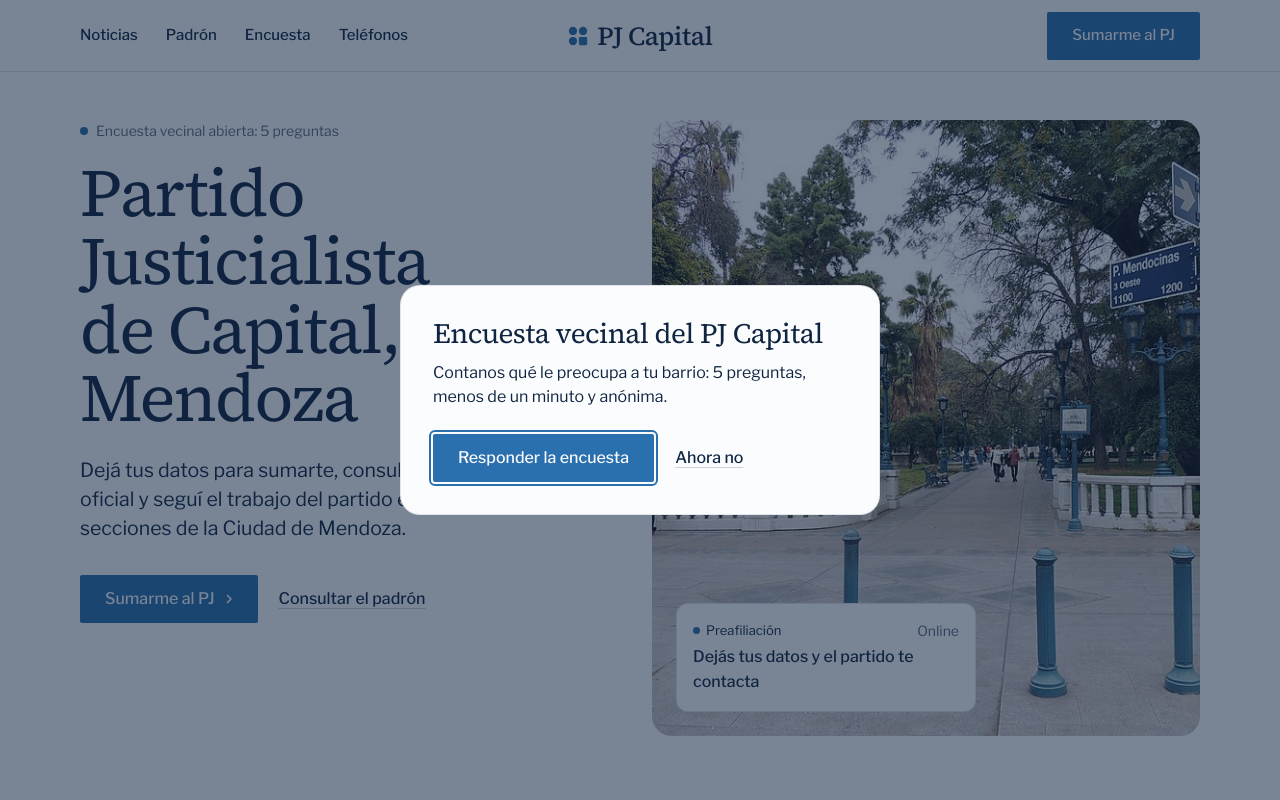
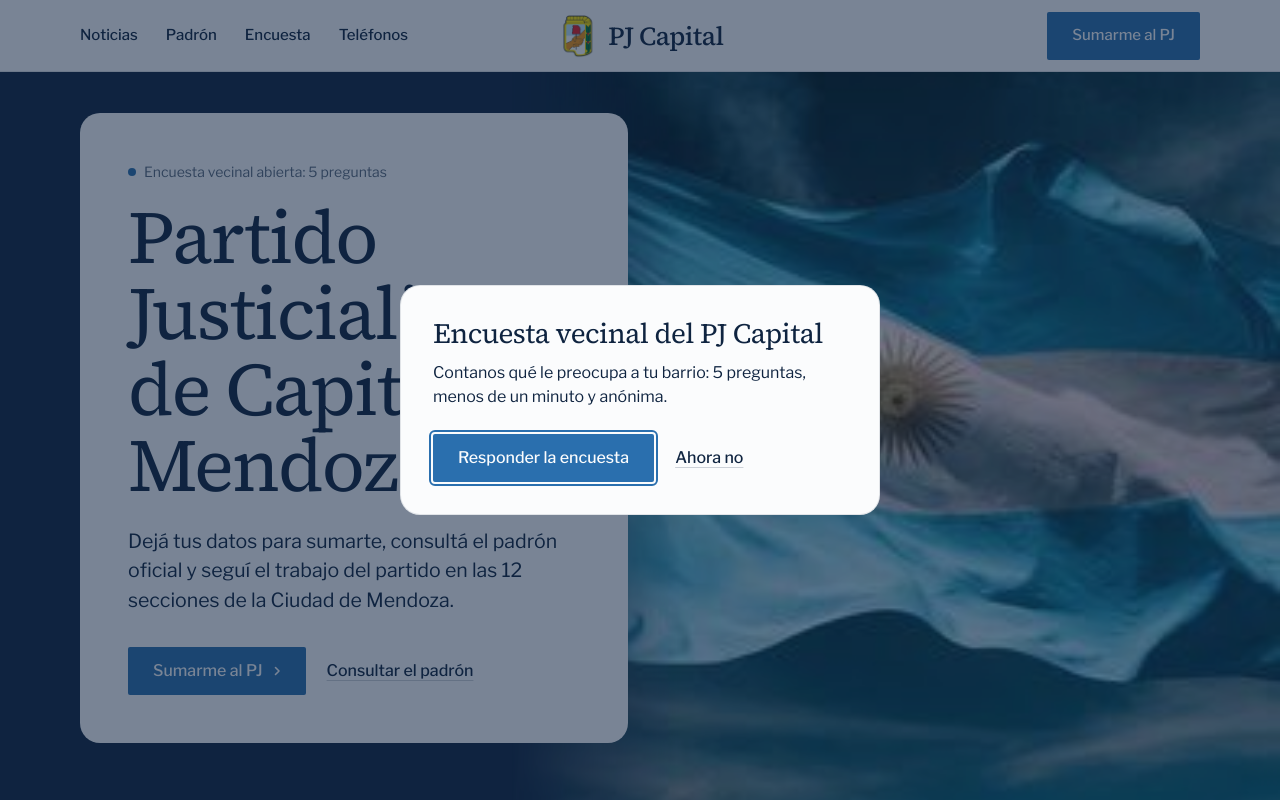
Before and after one commit to Lourdes12587/pj-capital-mendoza, a plain HTML site: page index.html in a window 1280 px wide. Shown: the top 800 px of the page. Drawn offline with nearby package versions, Linux system fonts and the light colour scheme.

Commit message:
Portada con la bandera de fondo y logo del PJ en el menú y el pie
La foto de la Plaza Independencia sale de la portada; la bandera (img/bandera-argentina.jpg)
va de fondo con el texto en el recuadro del kit, y el logo (img/logo-pj.png) reemplaza la
marca de puntos. Créditos regenerados.

Co-Authored-By: Claude Opus 5.5 <noreply@anthropic.com>

```diff
--- a/css/page.css
+++ b/css/page.css
@@ -140,3 +140,21 @@
   .tel-col .rows > li { padding-block: var(--s-3); }
 }
 @media (min-width: 640px) and (max-width: 1023px) { .news__card > .news__pic { aspect-ratio: 4 / 5; } }
+
+/* logo del partido (img/logo-pj.png) en el menú y en el pie, en lugar de la marca del kit */
+.nav__logo .nav__logo-img { height: 44px; width: auto; flex: none; }
+@media (max-width: 639px) { .nav__logo .nav__logo-img { height: 34px; } }
+.closing .nav__logo .nav__logo-img { height: 56px; }
+
+/* portada: la bandera es una imagen chica (236 px de ancho). En escritorio ocupa el lado derecho
+   sobre azul marino, así se estira menos y el sol queda a la vista; el borde izquierdo se funde con el fondo. */
+@media (min-width: 1024px) {
+  .hero--photo { background: var(--p-ink); }
+  .hero--photo > .hero__bg { left: auto; right: 0; width: 60%;
+    -webkit-mask-image: linear-gradient(90deg, transparent 0, #000 22%); mask-image: linear-gradient(90deg, transparent 0, #000 22%); }
+}
+/* celular: foto más baja y sin la línea de la encuesta, para que la portada entre en una pantalla */
+@media (max-width: 639px) {
+  .hero--photo { --photo: 30svh; }
+  .hero--photo .hero__kicker { display: none; }
+}
--- a/index.html
+++ b/index.html
@@ -56,7 +56,7 @@
 <header class="nav nav--split">
   <div class="wrap nav__bar">
     <a class="skip-link" href="#top">Saltar al contenido</a>
-    <a class="nav__logo" href="#top"><span class="mark" data-mark="dots" aria-hidden="true"></span>PJ Capital</a>
+    <a class="nav__logo" href="#top"><img class="nav__logo-img" src="img/logo-pj.png" alt="" width="40" height="40">PJ Capital</a>
     <nav class="nav__links" aria-label="Principal">
       <div class="nav__item"><a class="nav__link" href="#noticias">Noticias</a></div>
       <div class="nav__item"><a class="nav__link" href="#padron">Padrón</a></div>
@@ -74,23 +74,19 @@
 
 <main id="top">
 
-  <!-- 1. PORTADA (split) -->
-  <section class="hero hero--split" data-enter aria-labelledby="hero-h">
-    <div class="wrap"><div class="hero-text grid hero__grid">
-      <div class="hero__text span-5">
+  <!-- 1. PORTADA (foto de fondo: la bandera argentina, aportada por el partido).
+       El texto va en el recuadro sólido del kit (hero--photo) para que se lea sobre la foto.
+       PENDIENTE: reemplazar img/bandera-argentina.jpg por una versión de al menos 1920 px de ancho. -->
+  <section class="hero hero--photo" data-enter data-calm="left" aria-labelledby="hero-h">
+    <img class="hero__bg" src="img/bandera-argentina.jpg" alt="" width="236" height="378" style="--ly-pos: 50% 52%; --ly-pos-phone: 50% 52%" fetchpriority="high" data-source="client" data-subject="Bandera argentina">
+    <div class="wrap"><div class="hero-text">
+      <div class="hero__text">
         <p class="hero__kicker"><span class="dot" aria-hidden="true"></span>Encuesta vecinal abierta: 5 preguntas</p>
         <h1 id="hero-h">Partido Justicialista de Capital, Mendoza</h1>
         <p class="hero__lead">Dejá tus datos para sumarte, consultá el padrón oficial y seguí el trabajo del partido en las 12 secciones de la Ciudad de Mendoza.</p>
         <div class="btn-row">
           <a class="btn btn--primary" href="#preafiliacion">Sumarme al PJ<svg class="m-arrow" viewBox="0 0 12 12" aria-hidden="true"><path class="m-arrow__stem" d="M1 6h8"/><path class="m-arrow__head" d="M4.5 2.5 8 6l-3.5 3.5"/></svg></a>
           <a class="btn btn--secondary" href="#padron">Consultar el padrón</a>
-        </div>
-      </div>
-      <div class="hero__media span-6 start-7">
-        <img src="assets/img/photo-f85059868-960.jpg" srcset="assets/img/photo-f85059868-500.jpg 500w, assets/img/photo-f85059868-960.jpg 960w" sizes="(max-width: 639px) 100vw, 50vw" width="960" height="640" alt="Paseo arbolado de la Plaza Independencia, en el centro de la Ciudad de Mendoza" style="--ly-pos: 40% 50%" fetchpriority="high" data-source="stand-in" data-subject="Plaza Independencia, Ciudad de Mendoza">
-        <div class="ly-float">
-          <div class="ly-float__row"><span class="ly-live">Preafiliación</span><span>Online</span></div>
-          <div class="ly-float__title">Dejás tus datos y el partido te contacta</div>
         </div>
       </div>
     </div></div>
@@ -336,7 +332,7 @@
     <div class="closing__links">
       <div class="grid">
         <div class="span-4 stack-4">
-          <a class="nav__logo" href="#top"><span class="mark" data-mark="dots" aria-hidden="true"></span>PJ Capital</a>
+          <a class="nav__logo" href="#top"><img class="nav__logo-img" src="img/logo-pj.png" alt="" width="40" height="40">PJ Capital</a>
           <p class="footer__lede">Partido Justicialista de la Ciudad de Mendoza.</p>
         </div>
         <div class="span-2 footer__col"><h3>Partido</h3><ul><li><a href="#noticias">Noticias</a></li><li><a href="#comision">Comisión</a></li><li><a href="#banderas">Banderas</a></li></ul></div>
```
Also changed, not shown: credits.html (+2 -3 lines), assets/img/photo-f85059868-500.jpg (deleted), assets/img/photo-f85059868-960.jpg (deleted), img/bandera-argentina.jpg (added), img/logo-pj.png (added).
